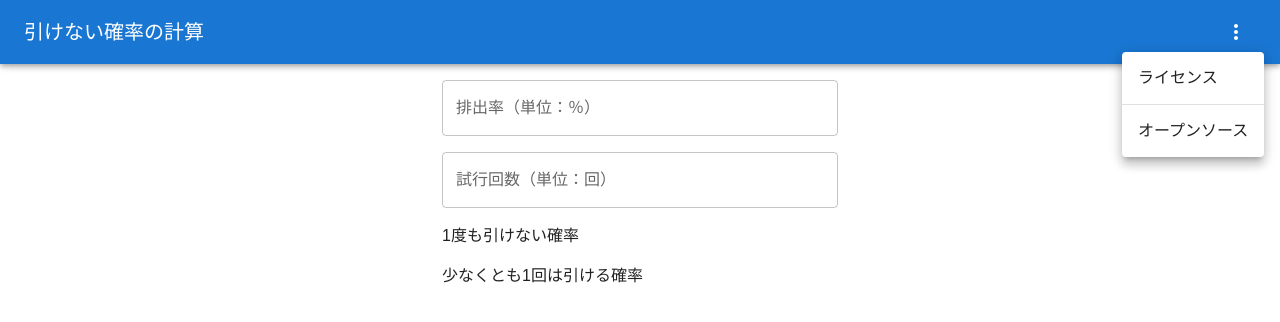
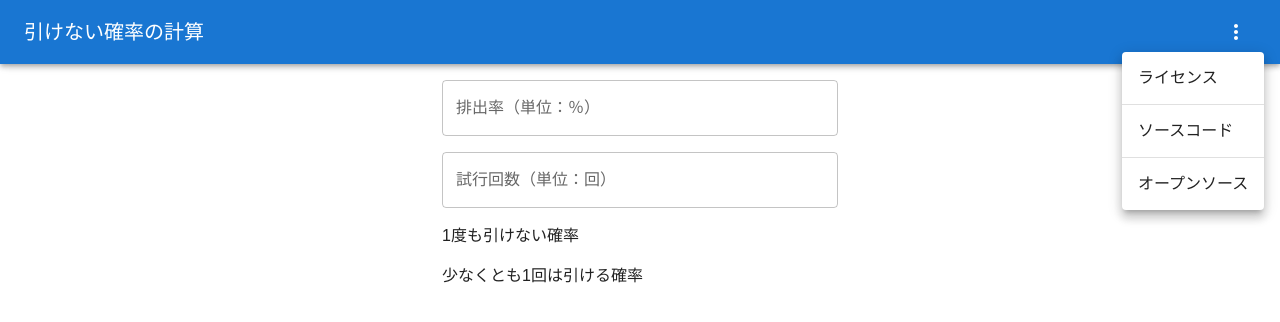
Before and after one commit to yuyuyuyuyu-dev/not-pulling-probability-calculator, a Next.js app: page / in a window 1280 px wide. Both pictures are taken after a click on the button 1236 px from the left and 32 px from the top of the page. Shown: the top 322 px of the page. Built offline with nearby package versions, Linux system fonts and the light colour scheme; a web font is replaced by a local one.

Commit message:
ソースコードへのリンクを追加しました。

```diff
--- a/components/Header.tsx
+++ b/components/Header.tsx
@@ -58,6 +58,20 @@ export const Header = () => {
               }}
             >
               <NextMuiLink
+                href="https://github.com/yu-ko-ba/non-drawing-probability-calculator"
+                color="inherit"
+                underline="hover"
+              >
+                ソースコード
+              </NextMuiLink>
+            </MenuItem>
+            <Divider />
+            <MenuItem
+              onClick={() => {
+                setAnchorEl(null);
+              }}
+            >
+              <NextMuiLink
                 href="/open-sources"
                 color="inherit"
                 underline="hover"
```
